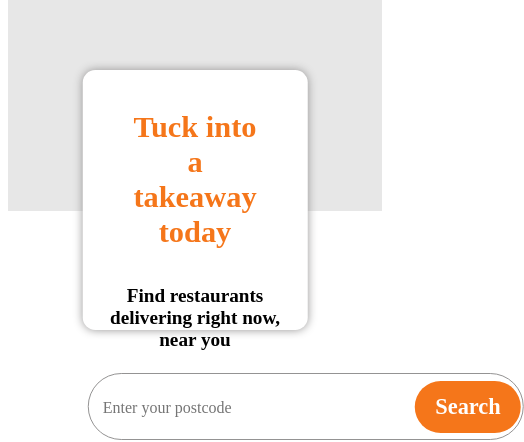
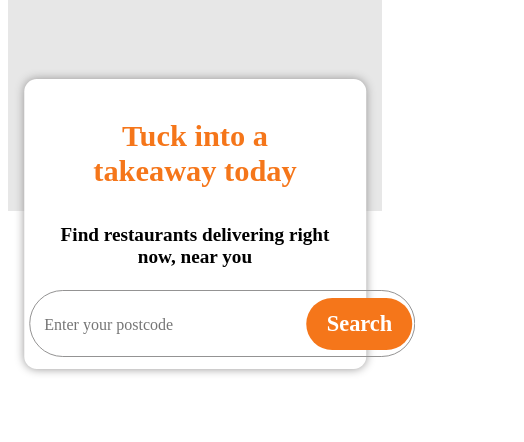
Before and after one commit to W-ill-c/Just-Eat-Main-Page-Copy, a React (Create React App) app: page / in a window 390 px wide. Shown: the part 430-872 px from the top of the page, 524 px wide, since content can reach past the window. Built offline with nearby package versions, Linux system fonts and the light colour scheme.

Commit message:
input section responsiveness all done

```diff
--- a/src/components/search/search.css
+++ b/src/components/search/search.css
@@ -55,6 +55,23 @@
   font-size: 1.4rem;
   border-radius: 35px;
 }
+@media only screen and (max-width: 992px) {
+  .wholeSearchSection {
+    width: 85%;
+    height: 280px;
+  }
+  .wholeSearchSection form {
+    width: 485px;
+  }
+}
+@media only screen and (max-width: 600px) {
+  .wholeSearchSection {
+    width: 85%;
+  }
+  .wholeSearchSection form {
+    width: 370px;
+  }
+}
 
 .searchTitle h1 {
   margin: 22px;
--- a/src/components/search/search.scss
+++ b/src/components/search/search.scss
@@ -3,6 +3,7 @@
 @import '../../mixin';
 
 .wholeSearchSection{
+
     z-index: $z-index;
     border-radius: 12.5px;
     @include position(30%);
@@ -51,6 +52,27 @@
         border-radius: $border-radius;
         // width: 85px;
     }
+
+
+    @media only screen and (max-width: $tabletMax){
+        width: 85%;
+        height: 280px;
+
+        form {
+            width: 485px;
+        }
+
+    }
+
+    @media only screen and (max-width: $phoneMax){
+        width: 85%;
+
+        form {
+            width: 370px;
+        }
+
+    }
+
 }
 
 .searchTitle{
```
Also changed, not shown: 1 other file (tests, documents, lock files or other folders).
